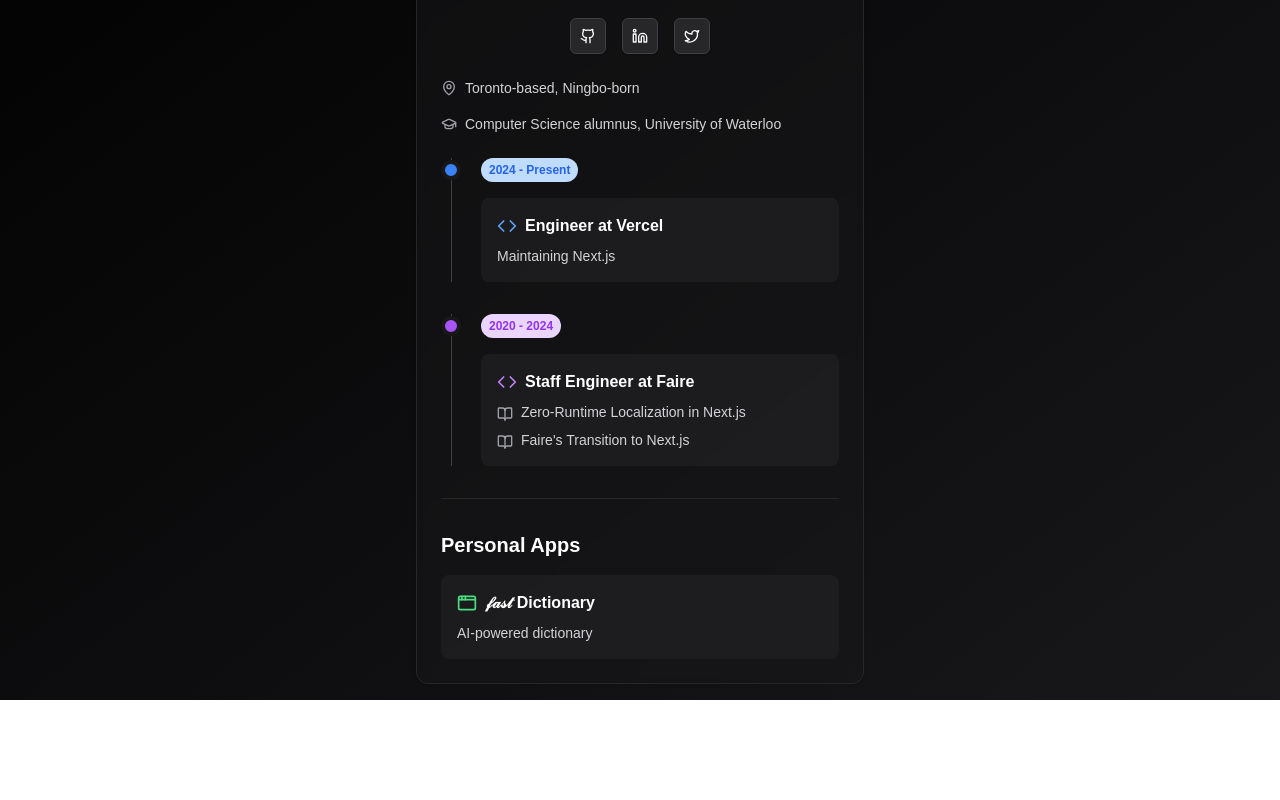
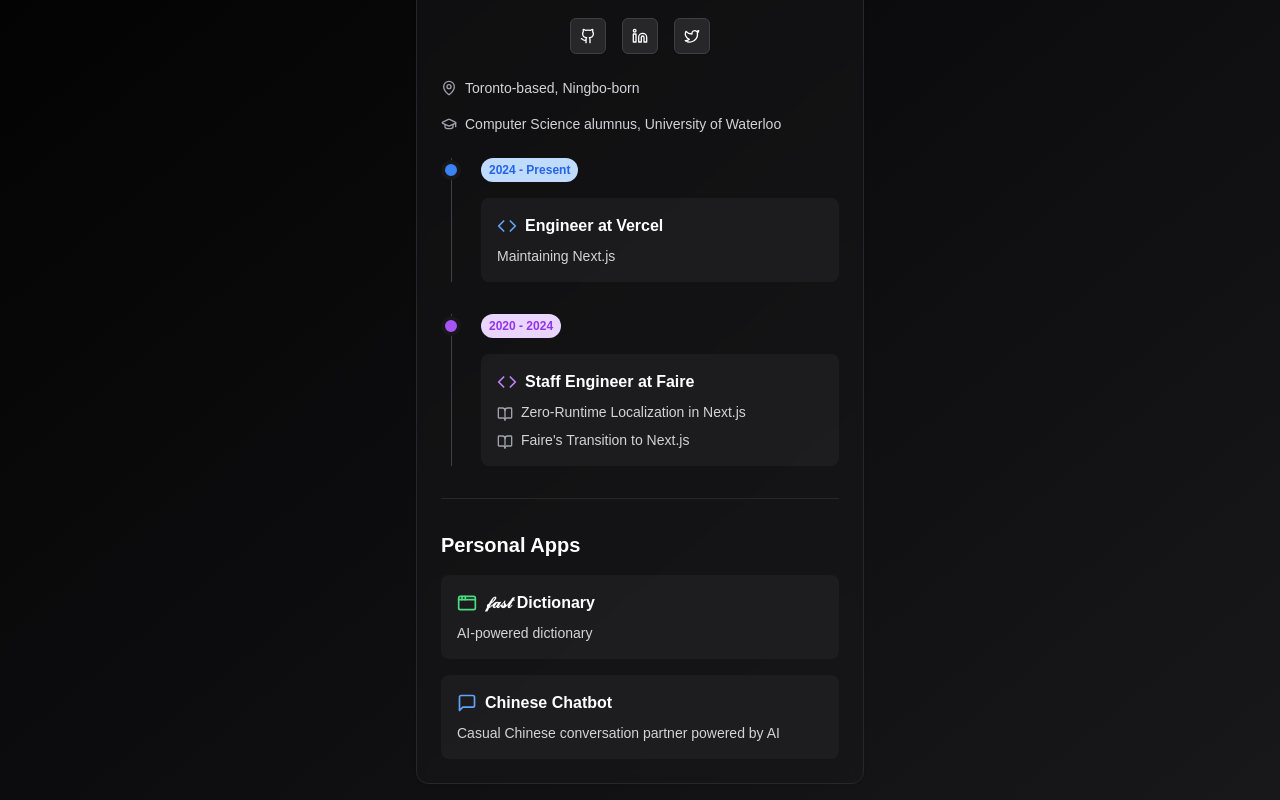
Before and after one commit to nerissa666/portfolio, a Next.js app: page / in a window 1280 px wide. Shown: the part 259-1059 px from the top of the page. Before the commit the page ends 959 px from the top, so only its background shows below. Built offline with nearby package versions, Linux system fonts and the light colour scheme.

Commit message:
add homepage entry

```diff
--- a/components/landing-page.tsx
+++ b/components/landing-page.tsx
@@ -9,6 +9,7 @@
   BookOpen,
   Code,
   AppWindow,
+  MessageSquare,
 } from "lucide-react";
 import Link from "next/link";
 import { ReactNode } from "react";
@@ -182,6 +183,17 @@
               </h3>
               <p className="text-sm text-zinc-300">AI-powered dictionary</p>
             </div>
+            <div className="bg-zinc-800/50 p-4 rounded-lg mt-4">
+              <h3 className="text-md font-semibold text-white mb-2 flex items-center">
+                <MessageSquare className="h-5 w-5 mr-2 text-blue-400" />
+                <Link href="/chat" className="hover:underline">
+                  Chinese Chatbot
+                </Link>
+              </h3>
+              <p className="text-sm text-zinc-300">
+                Casual Chinese conversation partner powered by AI
+              </p>
+            </div>
           </div>
         </CardContent>
       </Card>
```
